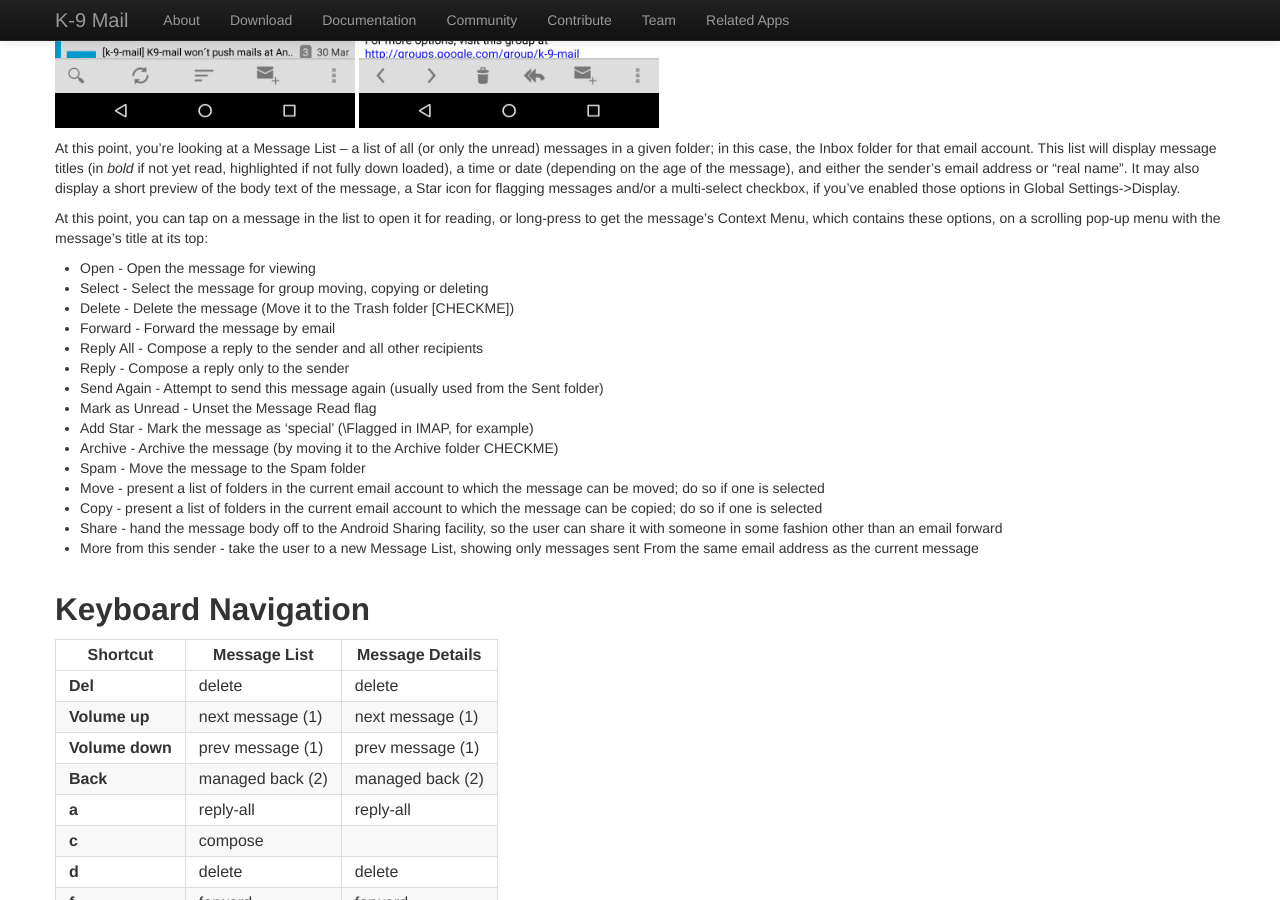
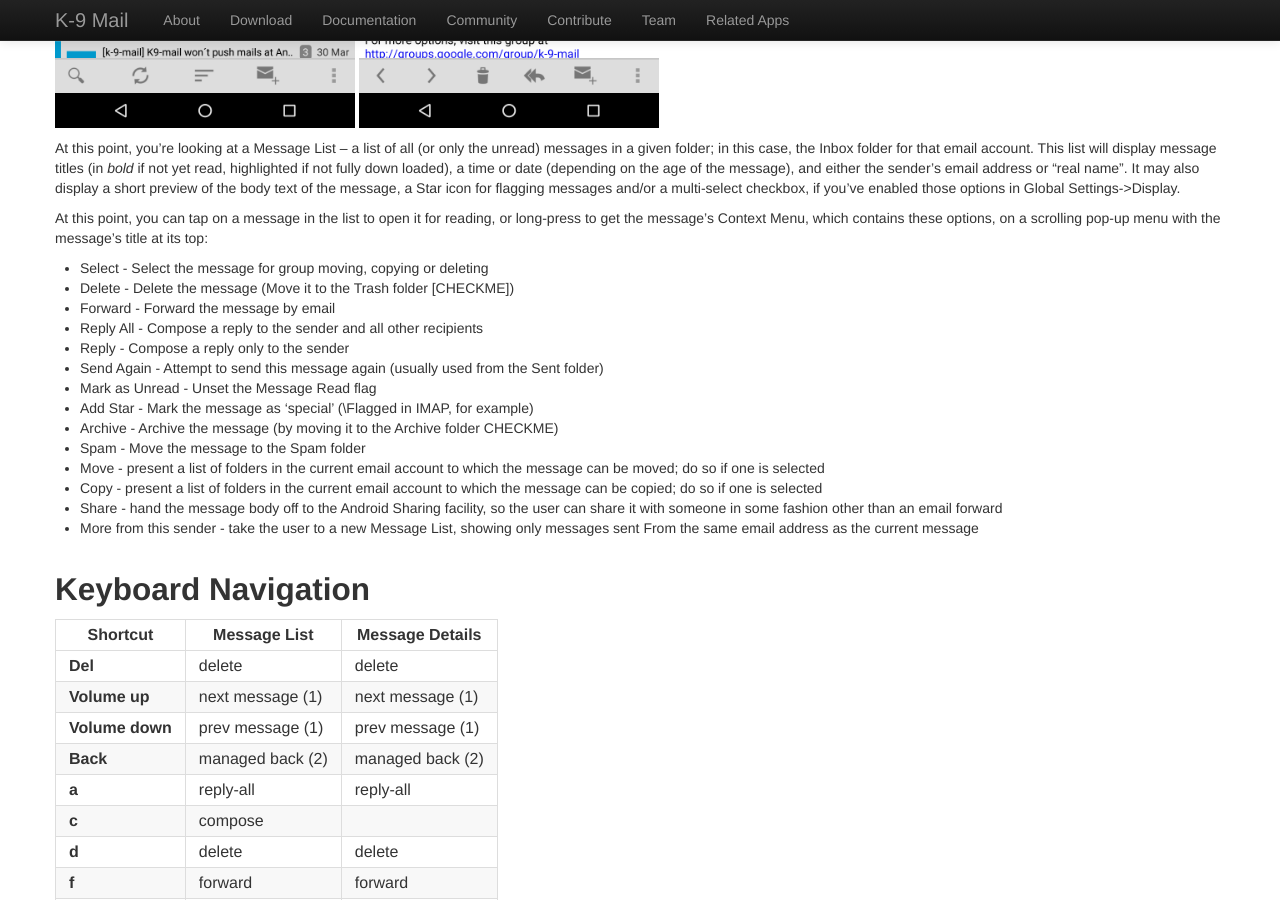
Before and after one commit to k9mail/k9mail.app, a Jekyll site: the page built from documentation/reading.md, in a window 1280 px wide and 900 px high, scrolled down 996 px. Built offline with Jekyll 4.4.1, drawn with Linux system fonts in a browser that asks for light colours; nearby versions of some CDN libraries.

Commit message:
Remove reference to option that doesn't exist
See k9mail/k-9#2640

```diff
--- a/documentation/reading.md
+++ b/documentation/reading.md
@@ -34,7 +34,6 @@ At this point, you're looking at a Message List -- a list of all (or only the un
 
 At this point, you can tap on a message in the list to open it for reading, or long-press to get the message's Context Menu, which contains these options, on a scrolling pop-up menu with the message's title at its top:
 
-* Open - Open the message for viewing
 * Select - Select the message for group moving, copying or deleting
 * Delete - Delete the message (Move it to the Trash folder [CHECKME])
 * Forward - Forward the message by email
```
